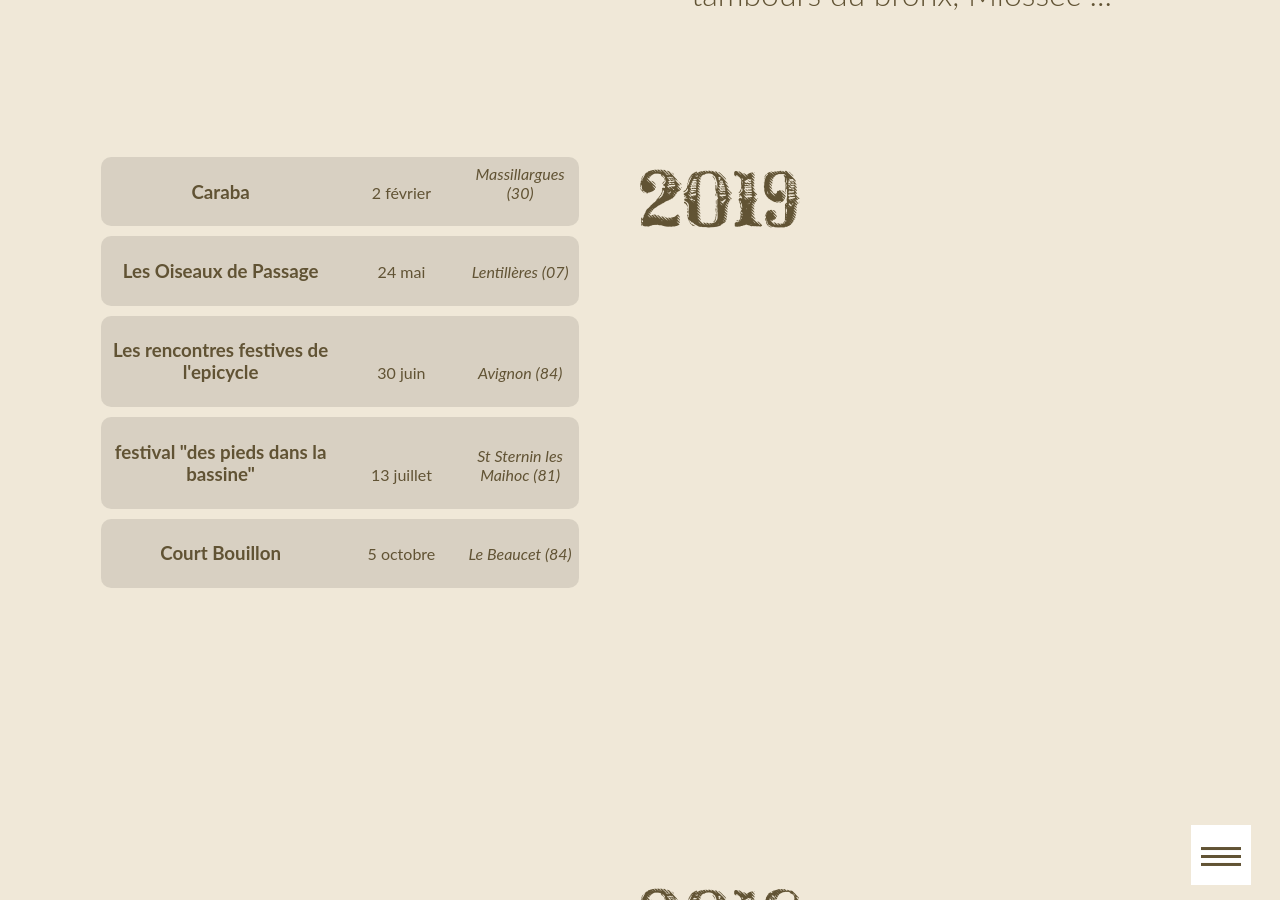
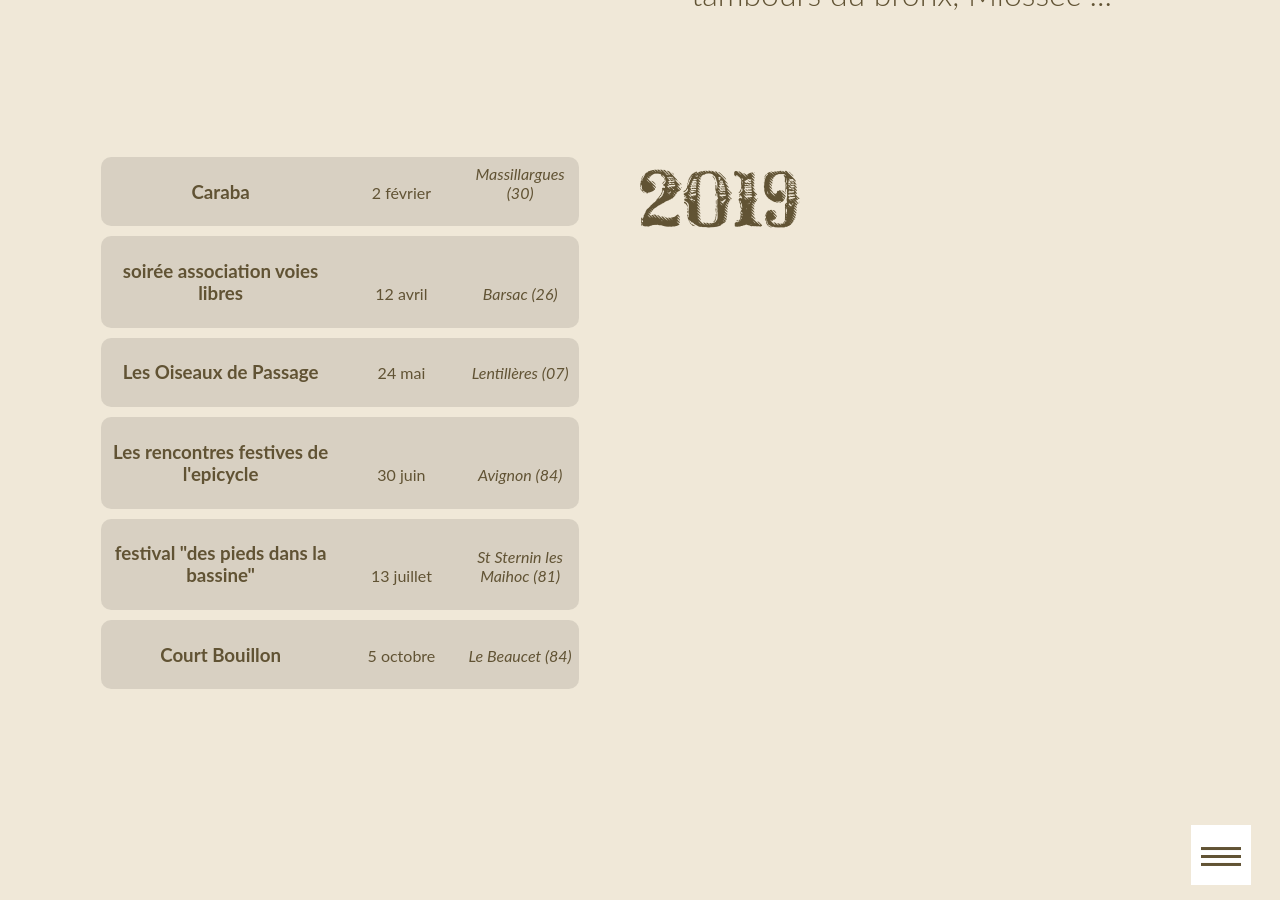
Before and after one commit to ftmftrs/ftmftrs.github.io, a Jekyll site: the page built from concert/index.html, in a window 1280 px wide and 900 px high, scrolled down 897 px. Built offline with Jekyll 4.4.1, drawn with Linux system fonts in a browser that asks for light colours; Markdown is read by kramdown in place of the engine named in the settings; comment, search, counter and statistics services are not loaded.

Commit message:
Update concerts.yml

```diff
--- a/_data/concerts.yml
+++ b/_data/concerts.yml
@@ -4,6 +4,10 @@
     - title: Caraba
       date: 2 février
       address: Massillargues (30)
+
+    - title: soirée association voies libres
+      date: 12 avril
+      address: Barsac (26)
 
     - title: Les Oiseaux de Passage
       date: 24 mai
```
